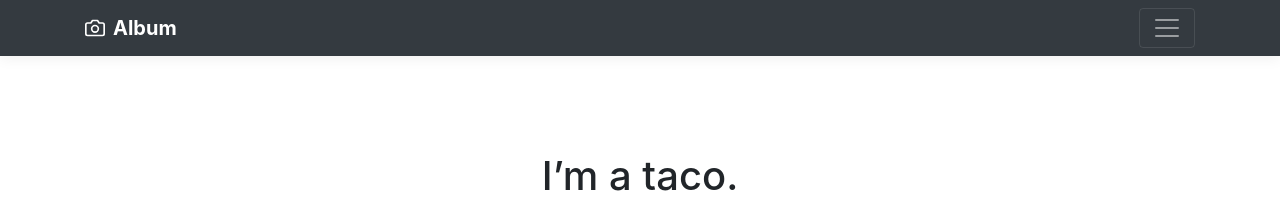
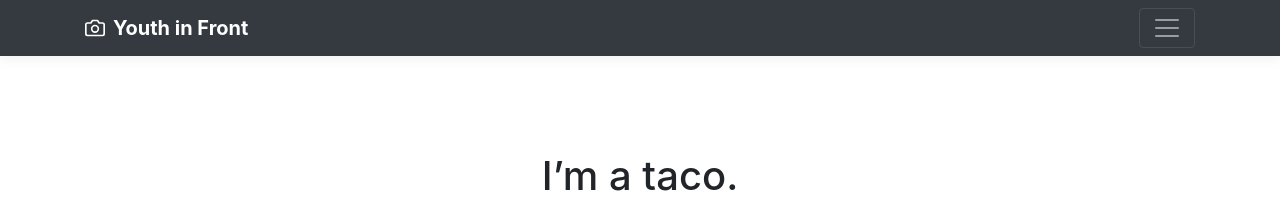
Before and after one commit to youthinfront/youthinfront-site, a Jekyll site: the page built from index.md, in a window 1280 px wide. Shown: the top 210 px of the page. Built offline with Jekyll 4.4.1, drawn with Linux system fonts in a browser that asks for light colours; nearby versions of some CDN libraries; our own code applies the rules of GitHub Pages for plain Markdown files.

Commit message:
Update default.html

```diff
--- a/_layouts/default.html
+++ b/_layouts/default.html
@@ -41,7 +41,7 @@
         <div class="container d-flex justify-content-between">
           <a href="#" class="navbar-brand d-flex align-items-center">
             <svg xmlns="http://www.w3.org/2000/svg" width="20" height="20" viewBox="0 0 24 24" fill="none" stroke="currentColor" stroke-width="2" stroke-linecap="round" stroke-linejoin="round" class="mr-2"><path d="M23 19a2 2 0 0 1-2 2H3a2 2 0 0 1-2-2V8a2 2 0 0 1 2-2h4l2-3h6l2 3h4a2 2 0 0 1 2 2z"></path><circle cx="12" cy="13" r="4"></circle></svg>
-            <strong>Album</strong>
+            <strong>Youth in Front</strong>
           </a>
           <button class="navbar-toggler" type="button" data-toggle="collapse" data-target="#navbarHeader" aria-controls="navbarHeader" aria-expanded="false" aria-label="Toggle navigation">
             <span class="navbar-toggler-icon"></span>
```
